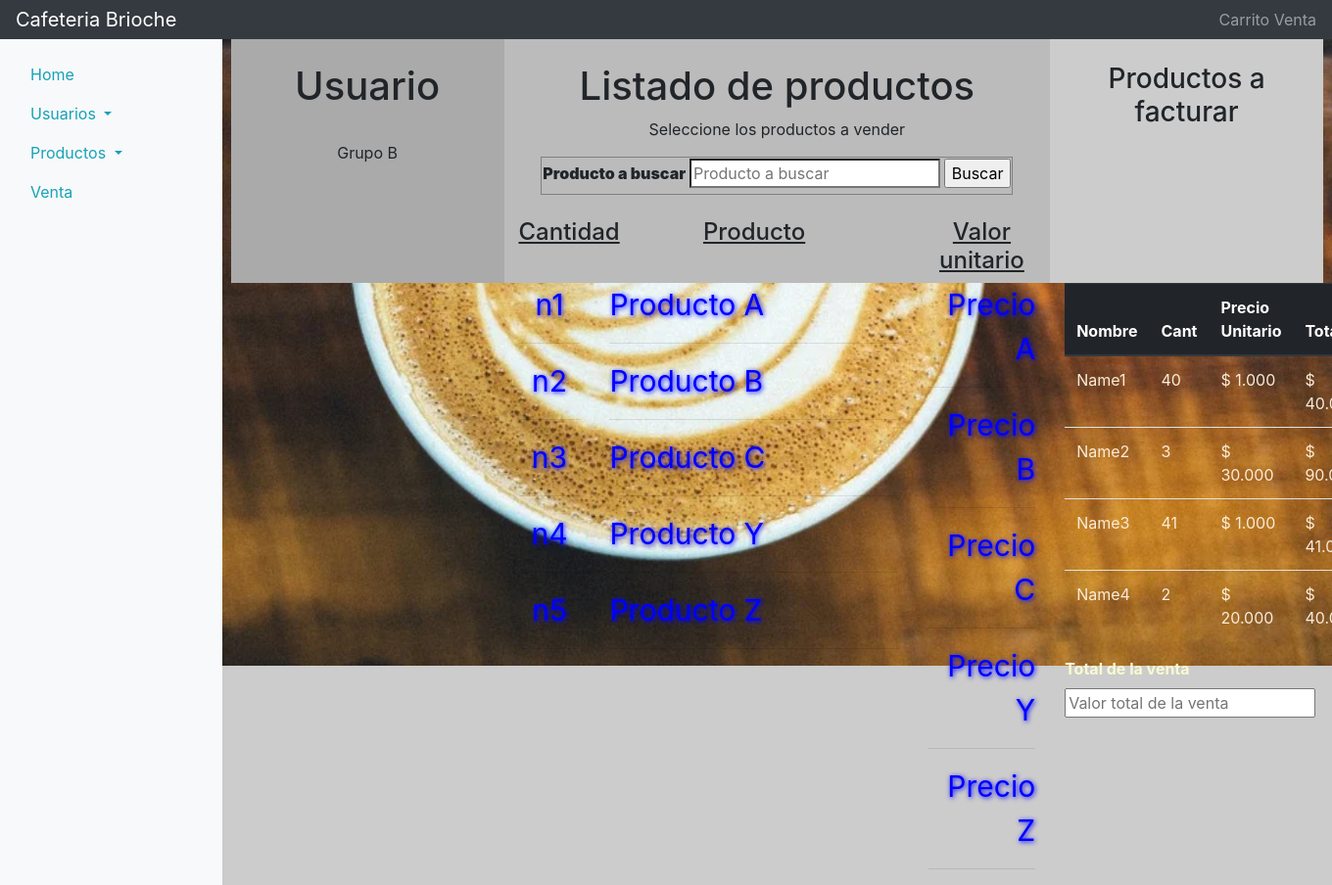
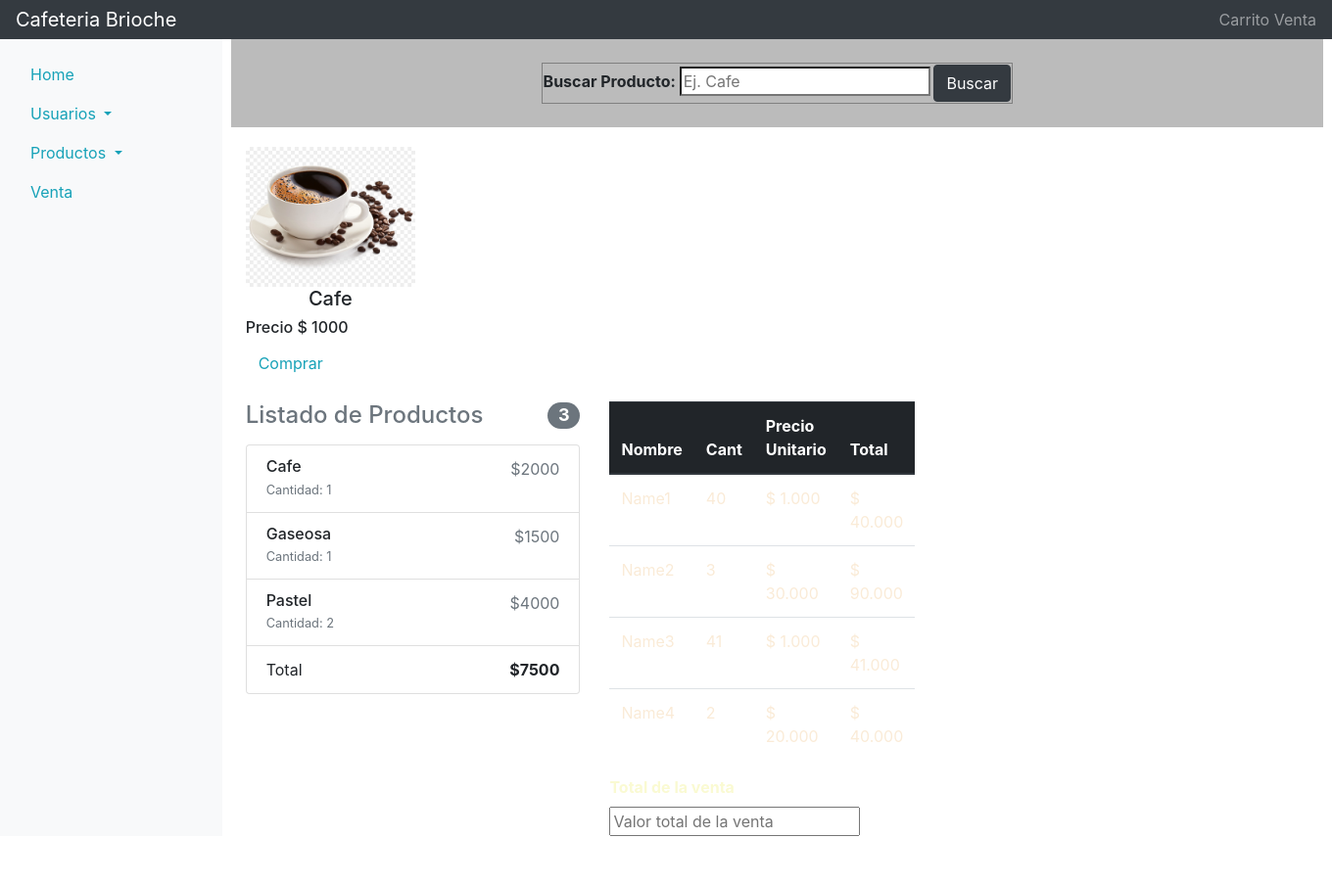
Before and after one commit to jesusquintero89/cafeteria, a Flask app: page /ventas in a window 1360 px wide; the page is wider, and only the part inside the window is pictured. Shown: that part at 98% size. After the commit the page ends 854 px from the top of that part, so only its background shows below. Run offline with Flask 2, Linux system fonts and the light colour scheme; lists and menus that the app fills with data are empty; some libraries are stand-ins or nearby versions.

Commit message:
Modificacion en html de ventas

```diff
--- a/Flask/templates/Ventas.html
+++ b/Flask/templates/Ventas.html
@@ -9,6 +9,11 @@
     <link rel="shortcut icon" href="https://cdn.jsdelivr.net/gh/jesusquintero89/cafeteria@main/cafeteria/assets/media/cofee.ico" />
 
     <style>
+    body{
+      background: white;
+      background-size: cover;
+      background-position: center;
+    }
     /* Imagen de fondo */
     #imgFondo {
         background-image: url("static/images/cafeteria.jpeg") ;
@@ -43,10 +48,19 @@
     a {
         color: #17a2b8;
     }
+
+    .product-grid{
+      padding-bottom: 20px;
+      padding-top: 20px;
+    }
+
+    .product-grid:hover{
+      box-shadow: 0 4px 8px 0 rgba(0, 0, 0, 0.2), 0 6px 20px 0 rgba(0, 0, 0, 0.19);
+    }
     </style>
 </head>
 
-<body id="imgFondo" >
+<body>
     <!--Texto inicial TITULO-->
         <!-- Barra de navegacion superior -->
     <nav class="navbar navbar-dark sticky-top bg-dark flex-md-nowrap p-0 shadow">
@@ -111,25 +125,25 @@
           <main role="main" class="col-md-9 ml-sm-auto col-lg-10 px-md-4">
             <div class="row">
               <!--Primera columna-->
-                <div class="col-3"  style="background-color:#aaa" align="center"><br>
+                <!-- <div class="col-3"  style="background-color:#aaa" align="center"><br>
                   <h1>Usuario</h1> <br>
                   <p>Grupo B</p>
-                </div>
+                </div> -->
 
               <!--Segunda columna-->
-                <div class="col-6"  style="background-color:#bbb" align="center"><br>
-                  <h1>Listado de productos</h1>
-                  <p>Seleccione los productos a vender</p>
+                <div class="col-12"  style="background-color:#bbb" align="center"><br>
+                  <!-- <h1 class="h2">Listado de productos</h1>  -->
+                  <!-- <p>Seleccione los productos a vender</p>   -->
 
                   <div>
                     <table border="1" align="center">
-                      <th><label><b>Producto a buscar</b></label>
-                          <input type="search" placeholder="Producto a buscar">
-                          <input type="button" name="Buscar" value="Buscar">
+                      <th><label>Buscar Producto:</label>
+                          <input type="search" placeholder="Ej. Cafe">
+                          <button type="button" class="btn btn-dark">Buscar</button>
                       </th>
                     </table>
                     <br>
-                    <div class="row">
+                    <!-- <div class="row">
                       <div class=col-2>
                         <h4><u>Cantidad</u></h4>
                       </div>
@@ -139,23 +153,34 @@
                       <div class=col-3>
                         <h4><u>Valor unitario</u></h4>
                       </div>
-                  </div>
+                  </div> -->
 
                   </div>
                 </div>
 
               <!--Tercera columna-->
-                <div class="col-3"  style="background-color:#ccc" align="center"><br>
+                <!-- <div class="col-3"  style="background-color:#ccc" align="center"><br>
                   <h3>Productos a facturar</h3>
                 </div>
-              </div>
+              </div> -->
 
               <!--Tercera fila de trabajo dividida en 3 columnas para trabajar con la columna 2 y la columna 3(Productos a facturar)-->
               <div class="row">
-                <div class="col-3"></div>
-                <div class="col-6">
-                  <div class="row" id="letraMenu">
-                    <!--Columna de cantidad-->
+                <!-- <div class="col-3"></div> -->
+                <div class="col-8">
+                  <div class="col-md-4 product-grid">
+                    <div class="image">
+                      <a href="#">
+                        <img src="../static/images/cafe.jpg" class="w-100">
+                      </a>
+                    </div>
+                    <h5 class="text-center">Cafe</h5>
+                    <h6>Precio $ 1000</h6>
+                    <a href="#" class="btn">Comprar</a>
+                  </div>
+                </div>
+                  <!-- <div class="row" id="letraMenu">
+
                     <div class="col-2" align="center" id="letraMenu">
                       <p>n1</p><hr>
                       <p>n2</p><hr>
@@ -163,7 +188,7 @@
                       <p>n4</p><hr>
                       <p>n5</p><hr>
                     </div>
-                    <!--Columna de producto-->
+
                     <div class="col-7">
                       <p>Producto A</p><hr>
                       <p>Producto B</p><hr>
@@ -171,7 +196,7 @@
                       <p>Producto Y</p><hr>
                       <p>Producto Z</p><hr>
                     </div>
-                    <!--Columna de precio unitario-->
+
                     <div class="col-3" align="right">
                       <p>Precio A</p><hr>
                       <p>Precio B</p><hr>
@@ -179,7 +204,47 @@
                       <p>Precio Y</p><hr>
                       <p>Precio Z</p><hr>
                     </div>
+                  </div> -->
                 </div>
+                <div class="col-md-4 order-md-auto mb-4">
+                  <h4 class="d-flex justify-content-between align-items-center mb-3">
+                    <span class="text-muted">Listado de Productos</span>
+                    <span class="badge badge-secondary badge-pill">3</span>
+                  </h4>
+                  <ul class="list-group mb-3">
+                    <li class="list-group-item d-flex justify-content-between lh-condensed">
+                      <div>
+                        <h6 class="my-0">Cafe</h6>
+                        <small class="text-muted">Cantidad: 1</small>
+                      </div>
+                      <span class="text-muted">$2000</span>
+                    </li>
+                    <li class="list-group-item d-flex justify-content-between lh-condensed">
+                      <div>
+                        <h6 class="my-0">Gaseosa</h6>
+                        <small class="text-muted">Cantidad: 1</small>
+                      </div>
+                      <span class="text-muted">$1500</span>
+                    </li>
+                    <li class="list-group-item d-flex justify-content-between lh-condensed">
+                      <div>
+                        <h6 class="my-0">Pastel</h6>
+                        <small class="text-muted">Cantidad: 2</small>
+                      </div>
+                      <span class="text-muted">$4000</span>
+                    </li>
+                    <!-- <li class="list-group-item d-flex justify-content-between bg-light">
+                      <div class="text-success">
+                        <h6 class="my-0">Promo code</h6>
+                        <small>EXAMPLECODE</small>
+                      </div>
+                      <span class="text-success">-$5</span>
+                    </li> -->
+                    <li class="list-group-item d-flex justify-content-between">
+                      <span>Total</span>
+                      <strong>$7500</strong>
+                    </li>
+                  </ul>
                 </div>
                 <!--Tabla de los productos a facturar-->
                 <!--<div class="card-body">-->
```
Also changed, not shown: Flask/static/images/cafe.jpg (added), Flask/static/images/fondo-ventas.jpg (added). Lines whose indentation alone changed are shown as unchanged.
